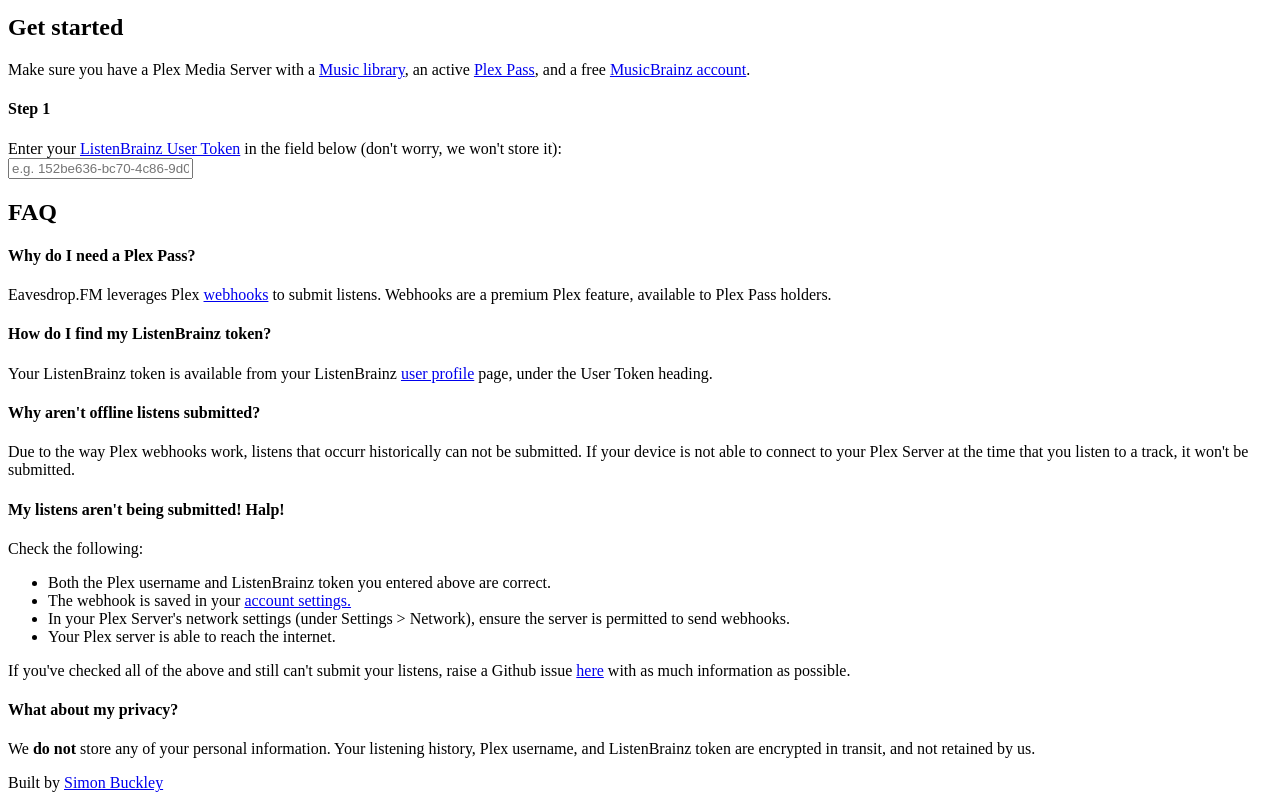
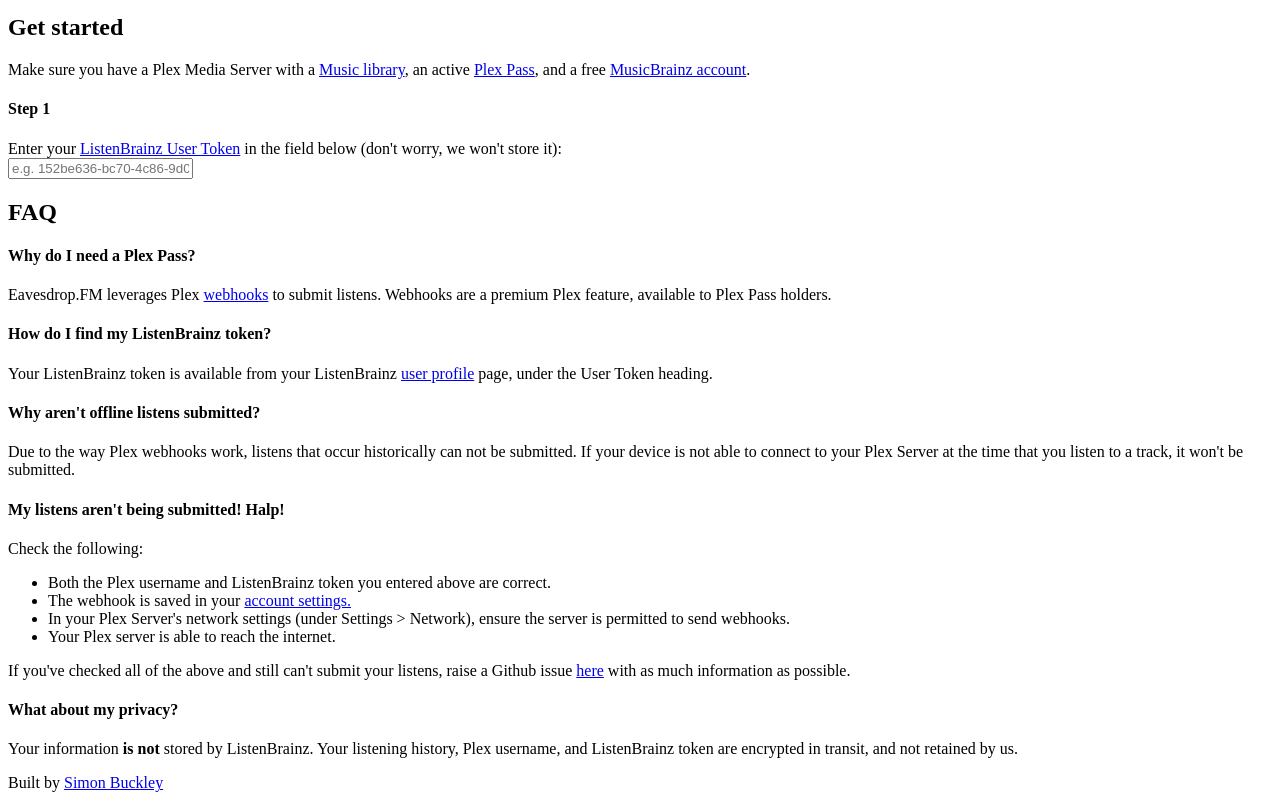
Before and after one commit to simonxciv/eavesdrop.fm, a Svelte app: page / in a window 1280 px wide. Shown: the part 567-1367 px from the top of the page. Built offline with nearby package versions, Linux system fonts and the light colour scheme; the HTML template or start-up script is replaced by a standard one.

Commit message:
Fix typo and clarified privacy

```diff
--- a/src/App.svelte
+++ b/src/App.svelte
@@ -77,7 +77,7 @@
 				<p>Your ListenBrainz token is available from your ListenBrainz <a href="https://listenbrainz.org/profile/">user profile</a> page, under the User Token heading.</p>
 
 				<h4>Why aren't offline listens submitted?</h4>
-				<p>Due to the way Plex webhooks work, listens that occurr historically can not be submitted. If your device is not able to connect to your Plex Server at the time that you listen to a track, it won't be submitted.</p>
+				<p>Due to the way Plex webhooks work, listens that occur historically can not be submitted. If your device is not able to connect to your Plex Server at the time that you listen to a track, it won't be submitted.</p>
 
 				<h4>My listens aren't being submitted! Halp!</h4>
 				<p>Check the following:</p>
@@ -90,7 +90,7 @@
 				<p>If you've checked all of the above and still can't submit your listens, raise a Github issue <a title="Eavesdrop.FM on Github" href="https://github.com/simonxciv/eavesdrop.fm">here</a> with as much information as possible.</p>
 
 				<h4>What about my privacy?</h4>
-				<p>We <strong>do not</strong> store any of your personal information. Your listening history, Plex username, and ListenBrainz token are encrypted in transit, and not retained by us.</p>
+				<p>Your information <strong>is not</strong> stored by ListenBrainz. Your listening history, Plex username, and ListenBrainz token are encrypted in transit, and not retained by us.</p>
 			</section>
 		</main>
 	</div>
```
Also changed, not shown: 1 other file (tests, documents, lock files or other folders).
